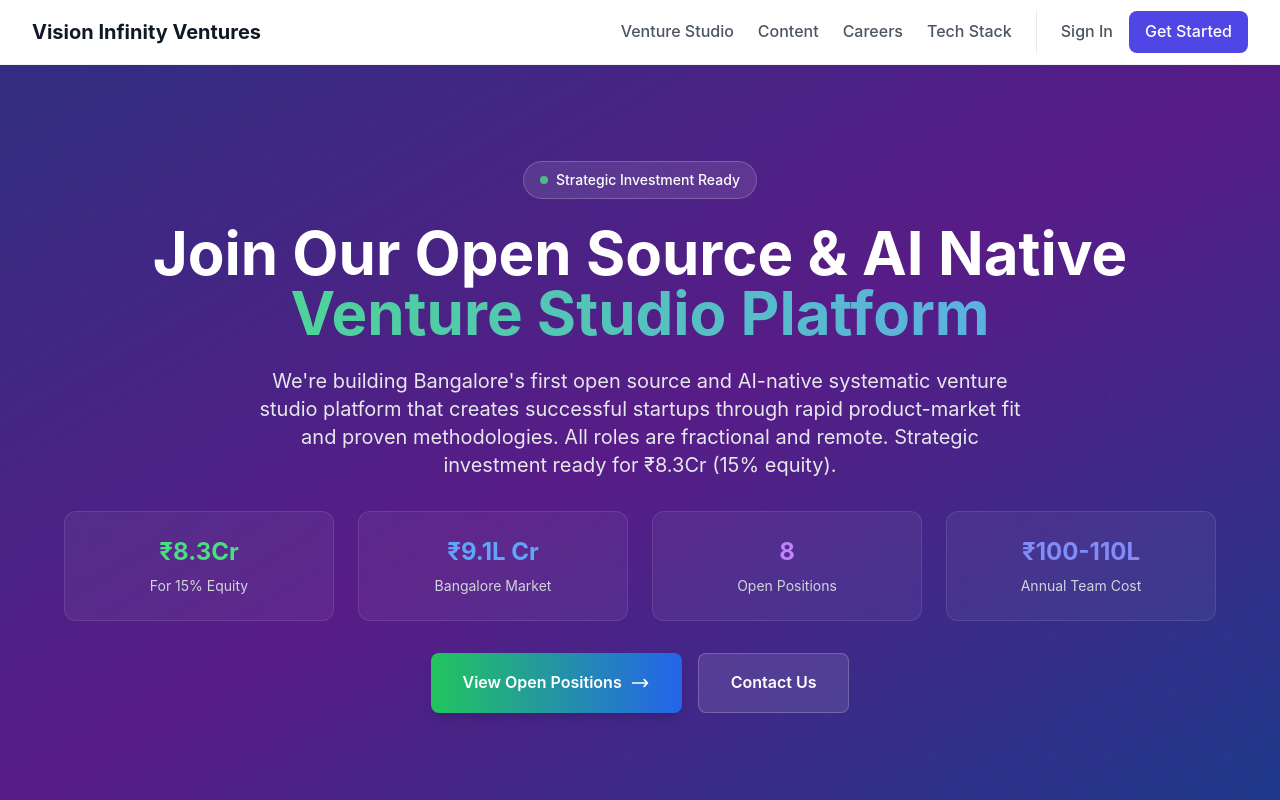
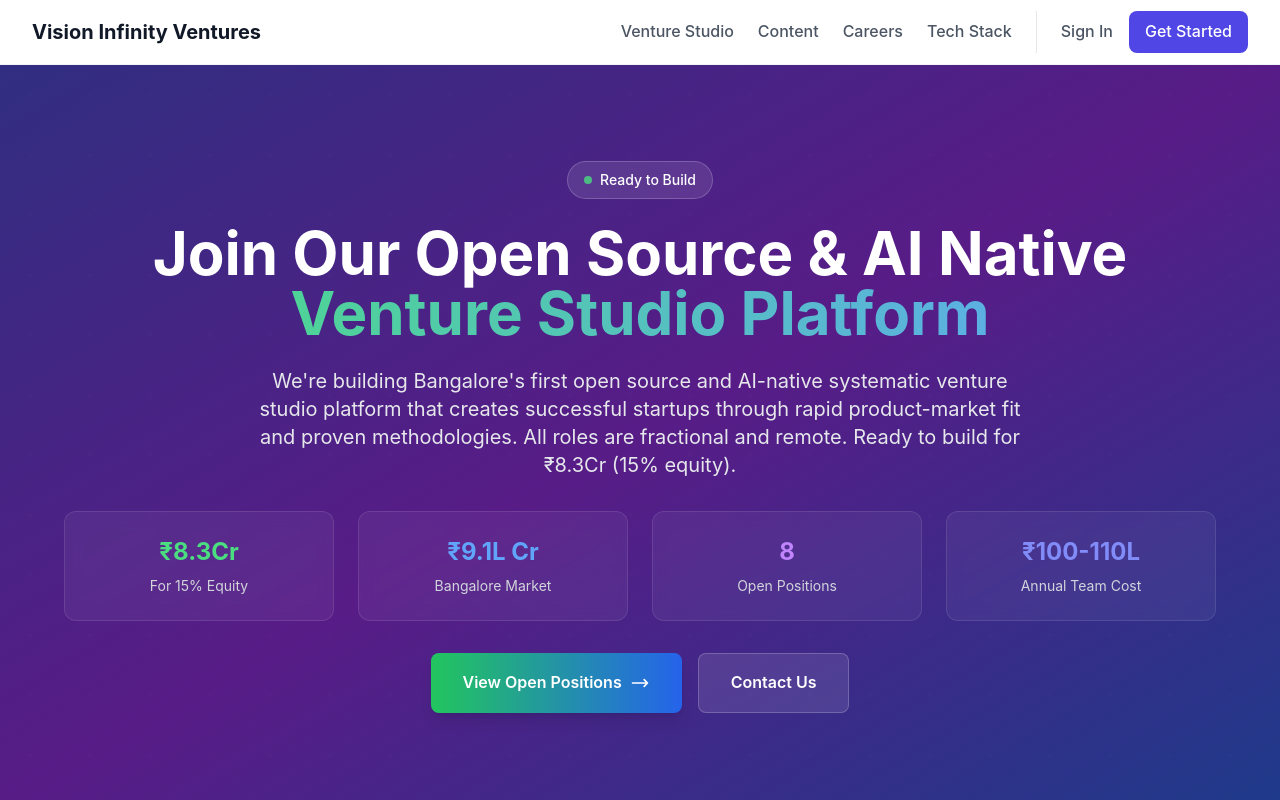
Before and after one commit to niranjanbala/visioninfinityventures.studio, a Next.js app: page /careers in a window 1280 px wide. Shown: the top 800 px of the page. Built offline with nearby package versions, Linux system fonts and the light colour scheme; no server answers.

Commit message:
Update to 'Ready to Build' - more crisp and action-oriented messaging

```diff
--- a/components/Hero.tsx
+++ b/components/Hero.tsx
@@ -12,7 +12,7 @@ export default function Hero() {
           {/* Badge */}
           <div className="inline-flex items-center px-4 py-2 bg-indigo-50 text-indigo-700 rounded-full text-sm font-medium mb-8">
             <span className="w-2 h-2 bg-indigo-500 rounded-full mr-2"></span>
-            Strategic Investment Ready
+            Ready to Build
           </div>
 
           {/* Main Heading */}
--- a/pages/careers.tsx
+++ b/pages/careers.tsx
@@ -173,7 +173,7 @@ export default function Careers() {
         <div className="max-w-6xl mx-auto relative z-10 text-center">
           <div className="inline-flex items-center px-4 py-2 bg-white/10 backdrop-blur-sm text-white rounded-full text-sm font-medium mb-6 border border-white/20">
             <span className="w-2 h-2 bg-green-400 rounded-full mr-2 animate-pulse"></span>
-            Strategic Investment Ready
+            Ready to Build
           </div>
           <h1 className="text-4xl md:text-5xl lg:text-6xl font-bold mb-6 leading-tight">
             Join Our Open Source & AI Native
@@ -183,7 +183,7 @@ export default function Careers() {
           </h1>
           <p className="text-lg md:text-xl mb-8 text-gray-200 leading-relaxed max-w-3xl mx-auto">
             We&apos;re building Bangalore&apos;s first open source and AI-native systematic venture studio platform that creates successful startups
-            through rapid product-market fit and proven methodologies. All roles are fractional and remote. Strategic investment ready for ₹8.3Cr (15% equity).
+            through rapid product-market fit and proven methodologies. All roles are fractional and remote. Ready to build for ₹8.3Cr (15% equity).
           </p>
 
           {/* Investment Context */}
@@ -338,7 +338,7 @@ export default function Careers() {
                     <strong>Experience:</strong> {role.experience}
                   </div>
                   <a
-                    href={`mailto:careers@visioninfinityventures.studio?subject=${role.title} - Strategic Investment Ready`}
+                    href={`mailto:careers@visioninfinityventures.studio?subject=${role.title} - Ready to Build`}
                     className="inline-flex items-center px-6 py-2 bg-gradient-to-r from-indigo-500 to-purple-600 hover:from-indigo-600 hover:to-purple-700 text-white font-medium rounded-lg transition-all duration-200"
                   >
                     Apply Now
@@ -418,11 +418,11 @@ export default function Careers() {
           </h2>
           <p className="text-gray-400 text-sm text-center">
             Join us in building the category-defining venture studio platform that will transform
-            how startups are created and scaled globally. Strategic investment ready for ₹8.3Cr (15% equity).
+            how startups are created and scaled globally. Ready to build for ₹8.3Cr (15% equity).
           </p>
           <div className="flex flex-col sm:flex-row gap-4 justify-center">
             <a
-              href="mailto:careers@visioninfinityventures.studio?subject=General Application - Strategic Investment Ready"
+              href="mailto:careers@visioninfinityventures.studio?subject=General Application - Ready to Build"
               className="inline-flex items-center px-8 py-4 bg-gradient-to-r from-green-500 to-blue-600 hover:from-green-600 hover:to-blue-700 text-white font-semibold rounded-lg shadow-lg transition-all duration-200 transform hover:scale-105"
             >
               Apply Now
```
Also changed, not shown: public/sw.js (+1 -1 lines).
